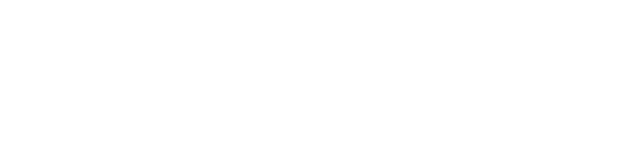
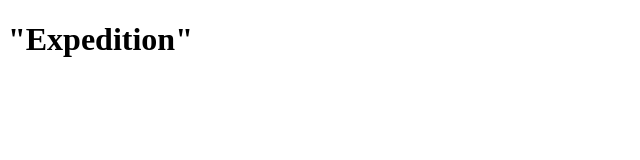
Before and after one commit to bhargava-annam/sample_remote, a plain HTML site: page index.html in a window 1280 px wide. Shown: the whole page, without its empty margins (0-640 px from the left). Drawn offline with Linux system fonts and the light colour scheme.

Commit message:
First Commit

```diff
--- a/index.html
+++ b/index.html
@@ -8,6 +8,9 @@
     <link rel="stylesheet" href="css/app.css">
 </head>
 <body>
+<header>
+	<h1>"Expedition"</h1>
+</header>
 
     <script src="js/app.js"></script>
 </body>
```
